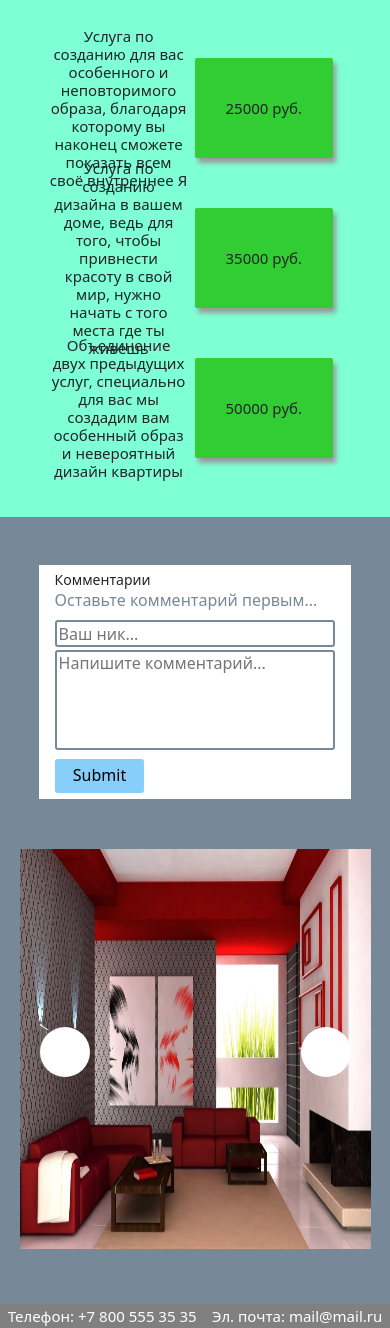
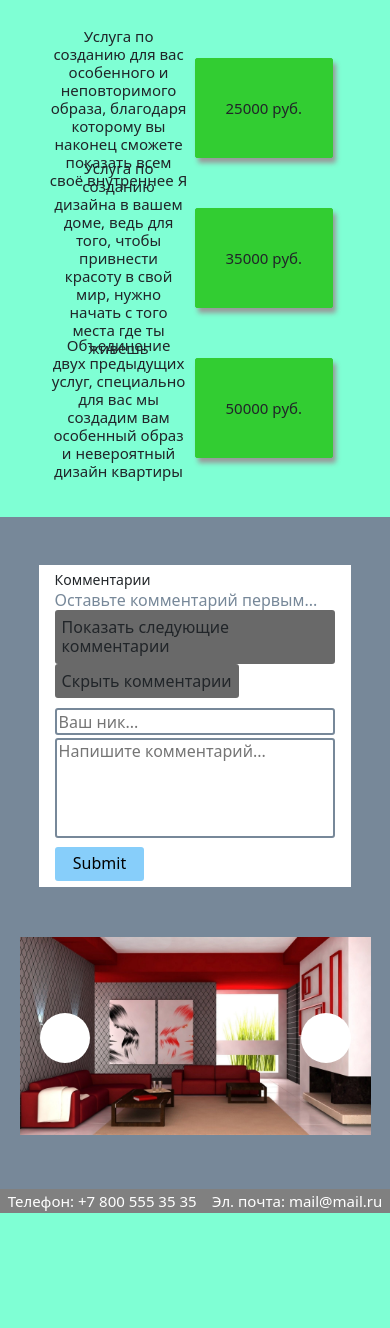
Before and after one commit to PerfectGold4/-Landing_database-, a PHP site: page / in a window 390 px wide. Shown: the part 509-1837 px from the top of the page. After the commit the page ends 1722 px from the top, so only its background shows below. Run offline with PHP 8.4, Linux system fonts and the light colour scheme; data that the repository does not hold is empty.

Commit message:
Comments
Закончена работа над комментариями

```diff
--- a/files/styles/style.css
+++ b/files/styles/style.css
@@ -293,19 +297,34 @@
   border-radius: 3px;
 }
 body main .comments .inner_block .comm_butt {
-    margin-top: 3%;
-    padding: 2% 0;
-    width: 25%;
+  width: -webkit-fit-content;
+  width: -moz-fit-content;
+  width: fit-content;
+  padding: 2% 5px;
   background: #87CEFA;
   border: 2px solid #87CEFA;
   border-radius: 3px;
+  margin-top: 3%;
 }
 body main .comments .inner_block .comm_butt:hover {
   background: #00BFFF;
   border: 2px solid #00BFFF;
 }
+body main .comments .inner_block .open_comments, body main .comments .inner_block .close_comments {
+  width: -webkit-fit-content;
+  width: -moz-fit-content;
+  width: fit-content;
+  padding: 2% 5px;
+  background: #696969;
+  border: 2px solid #696969;
+  border-radius: 3px;
+}
+body main .comments .inner_block .open_comments:hover, body main .comments .inner_block .close_comments:hover {
+  background: #808080;
+  border: 2px solid #808080;
+}
 body main .the_comment {
-    padding-top: 2%;
+  padding: 2% 0;
 }
 body main .the_comment .name {
   display: -webkit-box;
@@ -353,6 +377,12 @@
   transition: 1s;
   -webkit-transition-timing-function: ease-in-out;
           transition-timing-function: ease-in-out;
+  -webkit-box-align: center;
+      -ms-flex-align: center;
+          align-items: center;
+  display: -webkit-box;
+  display: -ms-flexbox;
+  display: flex;
 }
 body main .gallary #viewport #slidewrapper ul, body main .gallary #viewport #slidewrapper li {
   margin: 0;
@@ -405,31 +434,8 @@
   color: white;
   text-decoration: none;
 }
-}
-@media (max-width: 1200px) {
-  ::-webkit-scrollbar {
-    width: 0px;
-    background: transparent;
-  }
-  body {
-    background: #778899;
-    -webkit-user-select: none;
-       -moz-user-select: none;
-        -ms-user-select: none;
-            user-select: none;
-    overflow: scroll;
-    overflow-x: hidden;
-    position: relative;
-  }
-  body header p {
-    text-align: center;
-    letter-spacing: 3px;
-    font-size: 20px;
-    height: 30px;
-    padding: 10px 0px 35px 0px;
-    color: #F0F8FF;
-    background: #808080;
-  }
+
+@media (max-width: 1250px) {
   body section .hid {
     width: 90%;
     padding: 30px 0 70px 0;
@@ -732,6 +687,12 @@
     transition: 1s;
     -webkit-transition-timing-function: ease-in-out;
             transition-timing-function: ease-in-out;
+    -webkit-box-align: center;
+        -ms-flex-align: center;
+            align-items: center;
+    display: -webkit-box;
+    display: -ms-flexbox;
+    display: flex;
   }
   body main .gallary #viewport #slidewrapper ul, body main .gallary #viewport #slidewrapper li {
     margin: 0;
@@ -745,7 +706,6 @@
   }
   body main .gallary #viewport #slidewrapper li .slide-img {
     width: 100%;
-    height: 400px;
   }
   body main .gallary #viewport #prev-btn, body main .gallary #viewport #next-btn {
     position: absolute;
--- a/files/styles/style.scss
+++ b/files/styles/style.scss
@@ -48,8 +49,17 @@ $for_comments: #778899;
 		@include back_img(url(../pictures/im/key.png));
 		position: relative;
 	}
-
-@media (min-width: 1200px) {
+	@mixin butt_for_comm ($back_hov, $back) {
+		&:hover {
+			background: $back_hov;
+			border: 2px solid $back_hov;
+			}
+		width: fit-content;
+		padding: 2% 5px;
+		background: $back;
+		border: 2px solid $back;
+		border-radius: 3px;
+	}
 ::-webkit-scrollbar {
 		width: 0px;
 		background: transparent;
@@ -259,24 +269,17 @@ $for_comments: #778899;
 					border-radius: 3px;
 				}
 				.comm_butt {
-						&:hover {
-							background: #00BFFF;
-							border: 2px solid #00BFFF;
+					@include butt_for_comm(#00BFFF, #87CEFA);
+					margin-top: 3%;
 				}
-						margin-top: 3%;
-						padding: 2% 0;
-						width: 25%;
-						background: #87CEFA;
-						border: 2px solid #87CEFA;
-						border-radius: 3px;
+				.open_comments, .close_comments {
+					@include butt_for_comm (#808080, #696969)
 				}
-					.hid_comm {
 
 			}
 		}
-			}
 		.the_comment {
-				padding-top: 2%;
+			padding: 2% 0;
 			.name {
 				display: flex;
 				float: left;
@@ -315,6 +323,8 @@ $for_comments: #778899;
 				    padding: 0;
 				    transition: 1s;
 				    transition-timing-function: ease-in-out;
+				    align-items: center;
+    				display: flex;
 					ul, li {
 					    margin: 0;
 					    padding: 0;
@@ -370,24 +379,8 @@ $for_comments: #778899;
 		}
 	}
 }
-}
-
-@media (max-width: 1200px) {
-	::-webkit-scrollbar {
-		width: 0px;
-		background: transparent;
-	}
+@media (max-width: 1250px) {
 	body {
-		background: $for_comments;
-		user-select: none;
-		overflow: scroll;
-		overflow-x: hidden;
-		position: relative;
-		header {
-			p {
-				@include head(center, 3px, 20px)
-			}
-		}
 		section {
 			.hid {
 				width: 90%;
@@ -625,6 +577,8 @@ $for_comments: #778899;
 					    padding: 0;
 					    transition: 1s;
 					    transition-timing-function: ease-in-out;
+					    align-items: center;
+    					display: flex;
 						ul, li {
 						    margin: 0;
 						    padding: 0;
@@ -636,7 +590,6 @@ $for_comments: #778899;
 						    float: left;
 							.slide-img {
 							    width: 100%;
-							    height: 400px;
 							}
 						}
 					}
--- a/index.php
+++ b/index.php
@@ -156,21 +156,27 @@
 		<div class="comments">
 			<div class="inner_block">
 				<p class="just_text">Комментарии</p>
-				<div class="no_comment">
-				</div>
+				<div class="no_comment"></div>
+				<div class="all_comments">
 					<?php
 						$pdo = new PDO("mysql:host=localhost;dbname=landing", "root", "root");
 						$sql = 'SELECT * FROM comments';
 						$statement = $pdo->query($sql);
 						$comments = $statement->fetchAll(PDO::FETCH_ASSOC);
-					foreach ($comments as $comment):?>
+						$comments_flip = array_reverse($comments);
+						foreach ($comments_flip as $comment):?>
 							<div class="the_comment">
 								<hr>
 								<h2 class="name"><?= $comment['name'];?></h2>
 								<p class="date"><?= $comment['date_time'];?></p>
+								<div class="outer_comment">
 									<p class="comment"><?= $comment['content'];?></p>
 								</div>
+							</div>
 						<?php endforeach;?>
+				</div>
+				<div class="open_comments"><span>Показать следующие комментарии</span></div>
+				<div class="close_comments"><span>Скрыть комментарии</span></div>
 				<input class="user_name" data-toggle="tooltip" placeholder="Ваш ник...">
 				<textarea class="text_comm" data-toggle="tooltip" placeholder="Напишите комментарий..."></textarea>
 				<input type="submit" class="comm_butt">
```
Also changed, not shown: other parts of files/styles/style.css (+12 -55 lines), other parts of files/styles/style.scss (+8 -44 lines), files/script/script.js (+19 -0 lines). Lines whose indentation alone changed are shown as unchanged.
